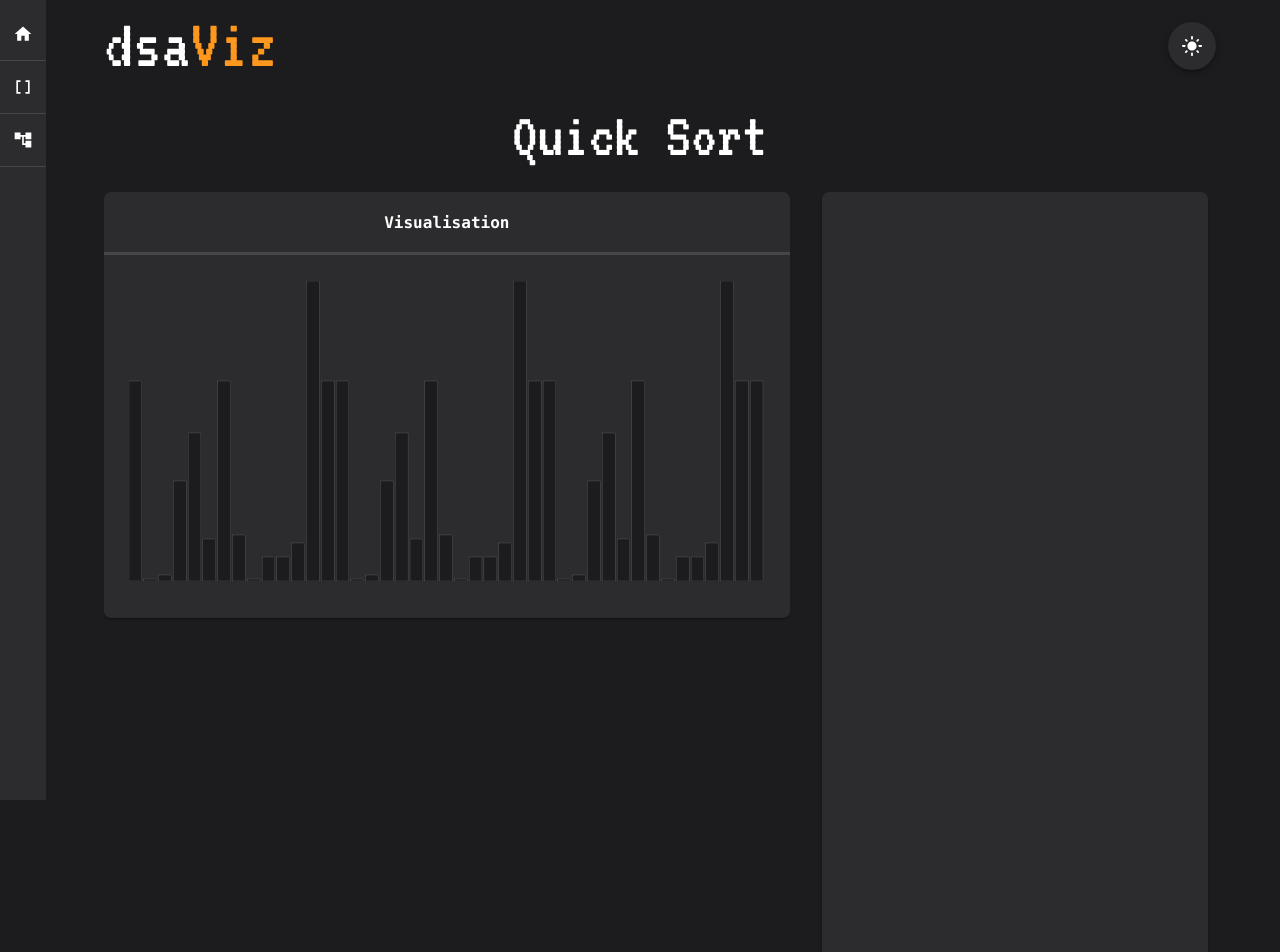
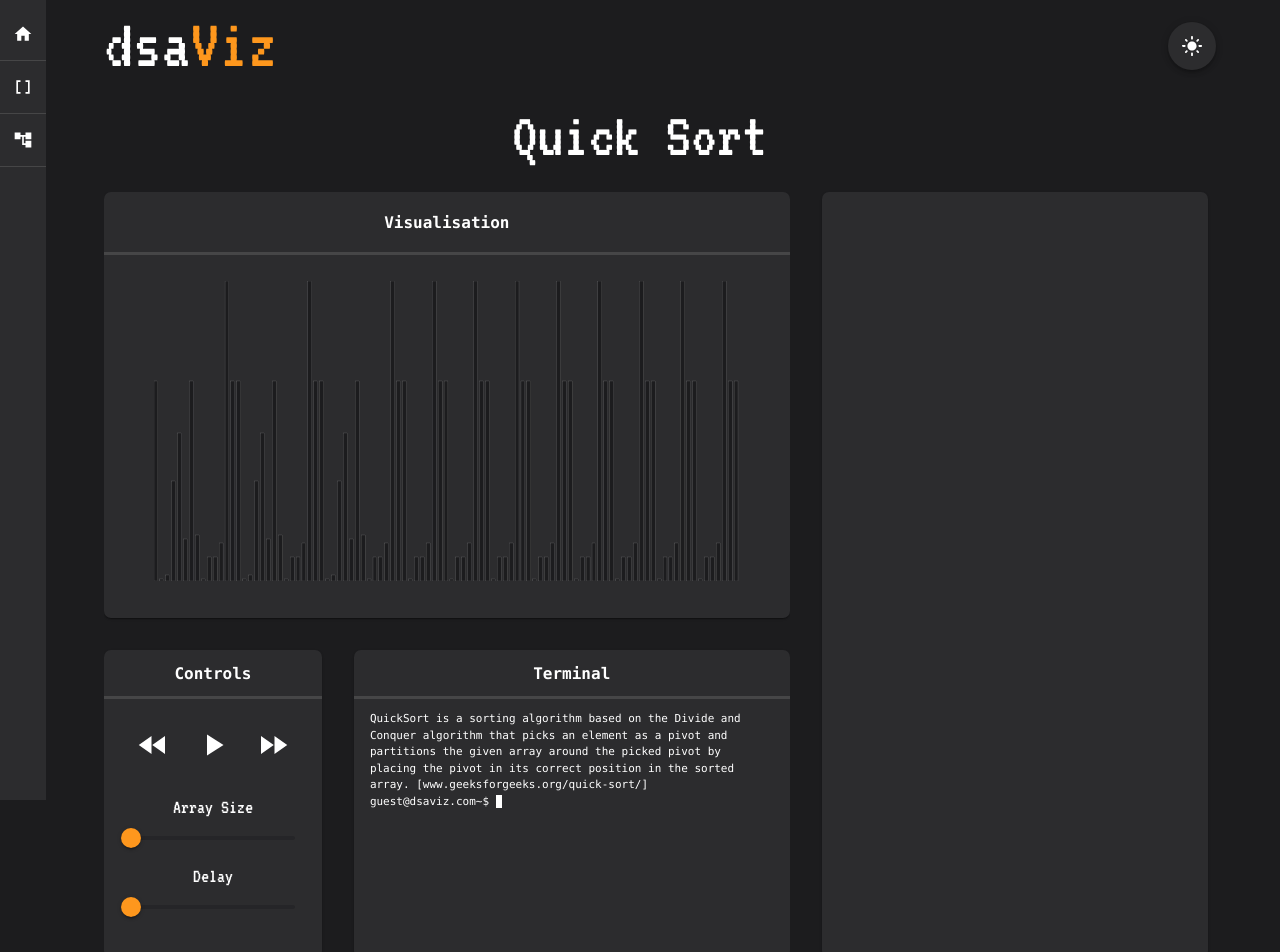
Before and after one commit to lukereed1/dsaviz, a React (Vite) app: page /quick-sort in a window 1280 px wide. Shown: the top 952 px of the page. Built offline with nearby package versions, Linux system fonts and the light colour scheme.

Commit message:
Control box started

```diff
--- /dev/null
+++ b/src/app/components/control-box/ControlBox.tsx
@@ -0,0 +1,104 @@
+import IconButton from "@mui/material/IconButton";
+import PlayArrowIcon from "@mui/icons-material/PlayArrow";
+import FastForwardIcon from "@mui/icons-material/FastForward";
+import FastRewindIcon from "@mui/icons-material/FastRewind";
+import Slider from "@mui/material/Slider";
+import { Box, Divider, Typography, useTheme } from "@mui/material";
+
+interface Props {
+	arraySize: number;
+	delayTime: number;
+	setArraySize: (value: number) => void;
+	setDelayTime: (value: number) => void;
+}
+
+export default function ControlBox({
+	arraySize,
+	delayTime,
+	setArraySize,
+	setDelayTime,
+}: Props) {
+	return (
+		<Box sx={styles.box}>
+			<Box>
+				<Typography sx={styles.headerText}>Controls</Typography>
+				<Divider sx={{ borderBottomWidth: 3 }} />
+			</Box>
+			<Box
+				display={"flex"}
+				justifyContent={"center"}
+				sx={{ marginTop: 2 }}>
+				<IconButton aria-label="rewind" sx={styles.iconButton}>
+					<FastRewindIcon sx={styles.icon} />
+				</IconButton>
+				<IconButton aria-label="play/pause" sx={styles.iconButton}>
+					<PlayArrowIcon sx={styles.icon} />
+				</IconButton>
+
+				<IconButton aria-label="fast foward" sx={styles.iconButton}>
+					<FastForwardIcon sx={styles.icon} />
+				</IconButton>
+			</Box>
+
+			<Box sx={{ marginTop: 2 }}>
+				<Box>
+					<Typography variant="h6">Array Size</Typography>
+					<Slider
+						sx={styles.slider}
+						color="secondary"
+						value={arraySize}
+						min={4}
+						max={100}
+					/>
+				</Box>
+				<Box>
+					<Typography variant="h6">Delay</Typography>
+					<Slider
+						sx={styles.slider}
+						color="secondary"
+						value={arraySize}
+						min={4}
+						max={100}
+					/>
+				</Box>
+			</Box>
+		</Box>
+	);
+}
+
+const styles = {
+	box: {
+		bgcolor: "primary.main",
+		display: "flex",
+		flexDirection: "column",
+		borderRadius: "7px",
+		boxShadow: 1,
+		height: "100%",
+	},
+	headerText: {
+		fontFamily: "menlo",
+		fontWeight: "bold",
+		fontSize: 16,
+		paddingTop: 1.5,
+		paddingBottom: 1.25,
+	},
+	slider: {
+		width: "75%",
+		"& .MuiSlider-rail": {
+			backgroundColor: "background.default",
+		},
+	},
+	iconButton: {
+		margin: 0.5,
+		"&:hover": {
+			bgcolor: "success.main",
+		},
+	},
+	icon: {
+		fontSize: 36,
+		color: "text.primary",
+		"&:hover": {
+			color: "primary.main",
+		},
+	},
+};
--- a/src/pages/algorithms/AlgoPageTemplate.tsx
+++ b/src/pages/algorithms/AlgoPageTemplate.tsx
@@ -86,7 +86,7 @@ const styles = {
 	innerVisBox: {
 		alignContent: "center",
 		flex: 1,
-		paddingX: 2,
+		paddingX: 5,
 	},
 	lowerBox: {
 		display: "flex",
--- a/src/pages/algorithms/d3/BarGraph.tsx
+++ b/src/pages/algorithms/d3/BarGraph.tsx
@@ -14,7 +14,7 @@ export default function BarGraph({ data }: Props) {
 		const updateWidth = () => {
 			if (svgRef.current) {
 				const parentWidth = svgRef.current.parentElement?.clientWidth;
-				setWidth(parentWidth! - 50 || 750);
+				setWidth(parentWidth! - 100 || 750);
 			}
 		};
 
--- a/src/pages/algorithms/quick-sort/QuickSortPage.tsx
+++ b/src/pages/algorithms/quick-sort/QuickSortPage.tsx
@@ -1,20 +1,34 @@
 import { useState } from "react";
 import AlgoPageTemplate from "../AlgoPageTemplate";
 import BarGraph from "../d3/BarGraph";
+import Terminal from "../../../app/components/terminal/TerminalWindow";
+import ControlBox from "../../../app/components/control-box/ControlBox";
 
 export default function QuickSortPage() {
+	const [terminalOutputs, setTerminalOutputs] = useState<string[]>([
+		"QuickSort is a sorting algorithm based on the Divide and Conquer algorithm that picks an element as a pivot and partitions the given array around the picked pivot by placing the pivot in its correct position in the sorted array. [www.geeksforgeeks.org/quick-sort/]",
+	]);
 	const [data, setData] = useState<number[] | undefined>([
 		100, 1, 3, 50, 74, 21, 100, 23, 1, 12, 12, 19, 150, 100, 100, 1, 3, 50,
 		74, 21, 100, 23, 1, 12, 12, 19, 150, 100, 100, 1, 3, 50, 74, 21, 100,
-		23, 1, 12, 12, 19, 150, 100, 100,
+		23, 1, 12, 12, 19, 150, 100, 100, 1, 12, 12, 19, 150, 100, 100, 1, 12,
+		12, 19, 150, 100, 100, 1, 12, 12, 19, 150, 100, 100, 1, 12, 12, 19, 150,
+		100, 100, 1, 12, 12, 19, 150, 100, 100, 1, 12, 12, 19, 150, 100, 100, 1,
+		12, 12, 19, 150, 100, 100, 1, 12, 12, 19, 150, 100, 100,
 	]);
 	return (
 		<>
 			<AlgoPageTemplate
 				header={"Quick Sort"}
 				visualisation={<BarGraph data={data} />}
-				controls={undefined}
-				terminal={undefined}
+				controls={<ControlBox />}
+				terminal={
+					<Terminal
+						terminalOutputs={terminalOutputs}
+						setTerminalOutputs={setTerminalOutputs}
+						header="menu/quick-sort"
+					/>
+				}
 				codeEditor={undefined}></AlgoPageTemplate>
 		</>
 	);
--- a/src/pages/data-structures/array/ArrayOperations.tsx
+++ b/src/pages/data-structures/array/ArrayOperations.tsx
@@ -1,7 +1,7 @@
 import { Box } from "@mui/material";
 import OperationButton from "../../../app/components/operations-box/OperationButton";
-import ValueTextInput from "../../../app/components/ValueTextInput";
-import IndexTextInput from "../../../app/components/IndexTextInput";
+import ValueTextInput from "../../../app/components/operations-box/ValueTextInput";
+import IndexTextInput from "../../../app/components/operations-box/IndexTextInput";
 import OperationBox from "../../../app/components/operations-box/OperationBox";
 import { Dispatch, SetStateAction } from "react";
 import { inputPrefix } from "../../../app/components/terminal/TerminalWindow";
--- a/src/pages/data-structures/hash-table/HashTableOperations.tsx
+++ b/src/pages/data-structures/hash-table/HashTableOperations.tsx
@@ -1,5 +1,5 @@
 import { Box } from "@mui/material";
-import ValueTextInput from "../../../app/components/ValueTextInput";
+import ValueTextInput from "../../../app/components/operations-box/ValueTextInput";
 import OperationButton from "../../../app/components/operations-box/OperationButton";
 import OperationBox from "../../../app/components/operations-box/OperationBox";
 import { inputPrefix } from "../../../app/components/terminal/TerminalWindow";
--- a/src/pages/data-structures/linked-list/LinkedListOperations.tsx
+++ b/src/pages/data-structures/linked-list/LinkedListOperations.tsx
@@ -1,10 +1,10 @@
 import { Dispatch, SetStateAction } from "react";
 import { LinkedList } from "./linkedList";
 import { Box } from "@mui/material";
-import ValueTextInput from "../../../app/components/ValueTextInput";
+import ValueTextInput from "../../../app/components/operations-box/ValueTextInput";
 import OperationButton from "../../../app/components/operations-box/OperationButton";
 import OperationBox from "../../../app/components/operations-box/OperationBox";
-import IndexTextInput from "../../../app/components/IndexTextInput";
+import IndexTextInput from "../../../app/components/operations-box/IndexTextInput";
 import { inputPrefix } from "../../../app/components/terminal/TerminalWindow";
 
 interface Props {
--- a/src/pages/data-structures/queue/QueueOperations.tsx
+++ b/src/pages/data-structures/queue/QueueOperations.tsx
@@ -1,6 +1,6 @@
 import { Box } from "@mui/material";
 import { Dispatch, SetStateAction } from "react";
-import ValueTextInput from "../../../app/components/ValueTextInput";
+import ValueTextInput from "../../../app/components/operations-box/ValueTextInput";
 import OperationButton from "../../../app/components/operations-box/OperationButton";
 import OperationBox from "../../../app/components/operations-box/OperationBox";
 import { inputPrefix } from "../../../app/components/terminal/TerminalWindow";
--- a/src/pages/data-structures/stack/StackOperations.tsx
+++ b/src/pages/data-structures/stack/StackOperations.tsx
@@ -1,6 +1,6 @@
 import { Box } from "@mui/material";
 import { Dispatch, SetStateAction } from "react";
-import ValueTextInput from "../../../app/components/ValueTextInput";
+import ValueTextInput from "../../../app/components/operations-box/ValueTextInput";
 import OperationButton from "../../../app/components/operations-box/OperationButton";
 import OperationBox from "../../../app/components/operations-box/OperationBox";
 import { inputPrefix } from "../../../app/components/terminal/TerminalWindow";
```
Also changed, not shown: src/app/components/operations-box/IndexTextInput.tsx (renamed from src/app/components/IndexTextInput.tsx), src/app/components/operations-box/ValueTextInput.tsx (renamed from src/app/components/ValueTextInput.tsx).
